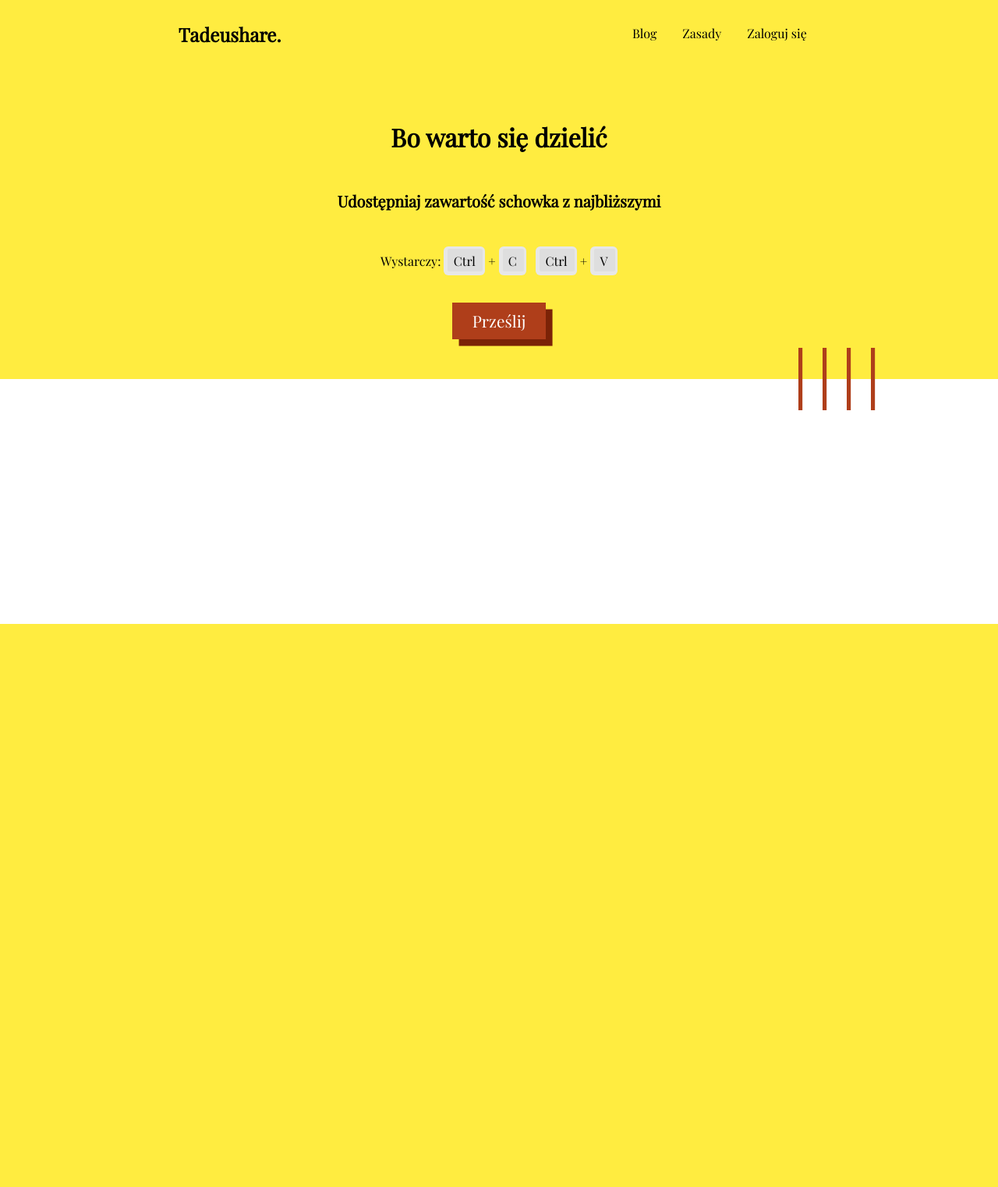
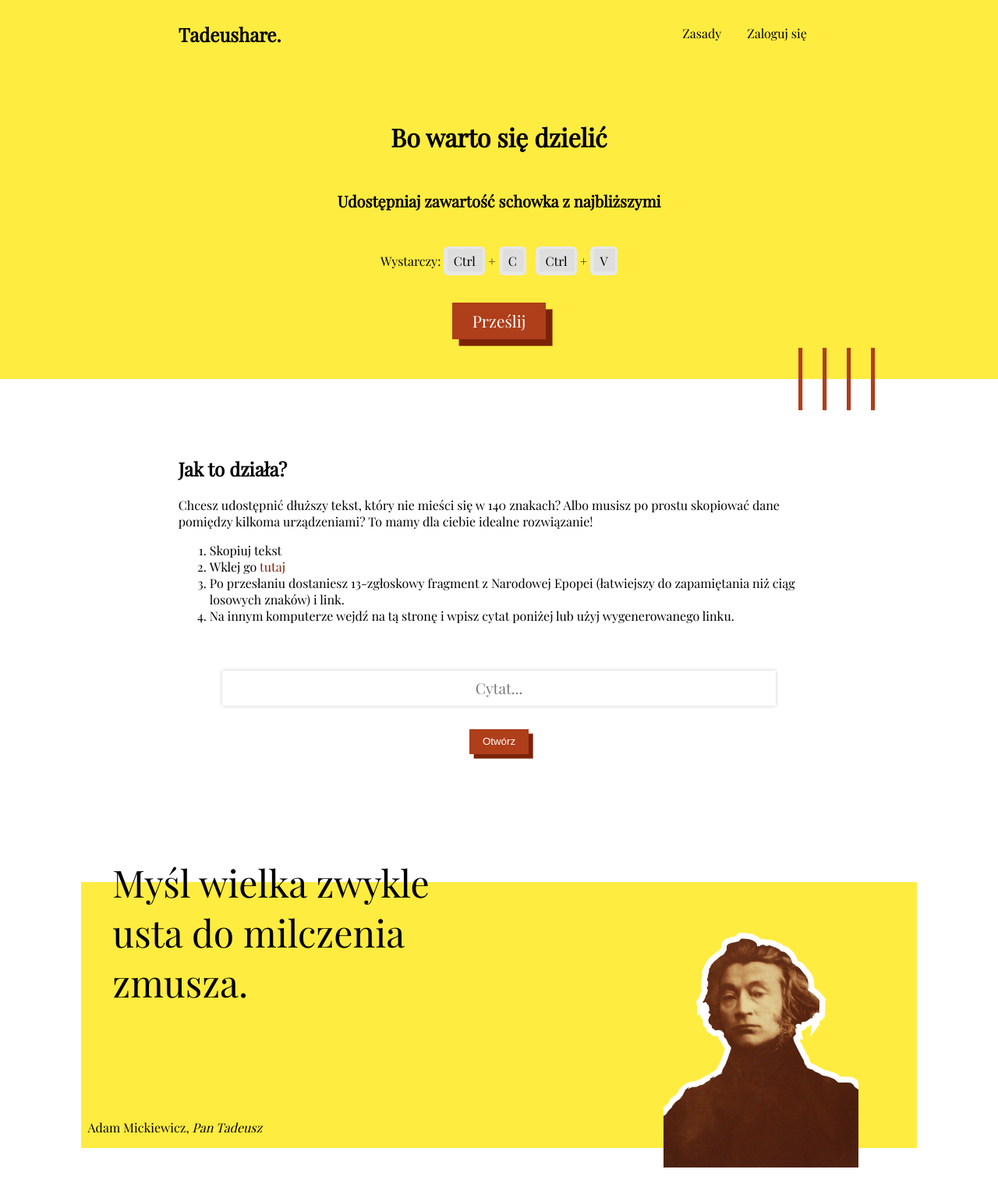
Before and after one commit to pniedzwiedzinski/tadeushare, a PHP site: page / in a window 1280 px wide. Shown: the whole page at 78% size. Before the commit the page ends 800 px from the top, so only its background shows below. Run offline with PHP 8.4, Linux system fonts and the light colour scheme.

Commit message:
Add how section

```diff
--- a/index.html
+++ b/index.html
@@ -13,7 +13,6 @@
           <a href="/"><h1>Tadeushare.</h1></a>
         </div>
         <ul class="menu">
-          <li><a href="/blog">Blog</a></li>
           <li><a href="/rules">Zasady</a></li>
           <li><a href="/login">Zaloguj się</a></li>
         </ul>
@@ -39,5 +38,28 @@
       <a href="/share" class="button" id="share">Prześlij</a>
     </div>
     <div id="stripes" class="decoration"></div>
+    <div id="how">
+      <h2>Jak to działa?</h2>
+      <p>Chcesz udostępnić dłuższy tekst, który nie mieści się w 140 znakach? Albo musisz po prostu skopiować dane pomiędzy kilkoma urządzeniami? To mamy dla ciebie idealne rozwiązanie!</p>
+      <ol>
+        <li>Skopiuj tekst</li>
+        <li>Wklej go <a href="/share">tutaj</a></li>
+        <li>
+          Po przesłaniu dostaniesz 13-zgłoskowy fragment z Narodowej Epopei (łatwiejszy do zapamiętania niż ciąg losowych znaków) i link.
+        </li>
+        <li>Na innym komputerze wejdź na tą stronę i wpisz cytat poniżej lub użyj wygenerowanego linku.</li>
+      </ol>
+      <input placeholder="Cytat..." name="cite" id="cite">
+      <button class="button">Otwórz</button>
+    </div>
+    <div id="quote" >
+      <figure class="bg">
+        <blockquote>
+          Myśl wielka zwykle usta do milczenia zmusza.
+        </blockquote>
+        <figcaption>Adam Mickiewicz, <cite>Pan Tadeusz</cite></figcaption>
+      </figure>
+      <img src="media/adam_mickiewicz.png">
+    </div>
   </body>
 </html>
--- a/style.css
+++ b/style.css
@@ -12,7 +12,9 @@ body {
 
 nav,
 footer,
-main {
+main,
+p,
+#how {
   margin: 0 auto;
   max-width: 100ex;
 }
@@ -104,6 +106,8 @@ nav {
 }
 
 .button {
+  display: block;
+  margin: 1ex auto;
   padding: 1.2ex 2.4ex;
   border: none;
   background: #AF3E1A;
@@ -121,3 +125,51 @@ nav {
   margin: 1ex;
   font-size: 1.3em;
 }
+
+#how {
+  padding: 0 1ex;
+  margin-bottom: 20ex;
+}
+
+#how a {
+  color: #7B2307;
+}
+
+#how input {
+  display: block;
+  font-family: inherit;
+  font-size: 1.2em;
+  margin: 3ex auto;
+  margin-top: 6ex;
+  padding: 1ex;
+  border: none;
+  box-shadow: 0 0 5px #ccc;
+  width: 80vw;
+  max-width: 70ex;
+  text-align: center;
+}
+
+#quote {
+  margin: 6ex auto;
+  position: relative;
+  max-width: 140ex;
+}
+
+#quote blockquote {
+  font-size: 3em;
+  width: 10em;
+  position: relative;
+  top: -2em;
+}
+
+#quote figcaption {
+  margin: 0 1ex;
+}
+
+#quote img {
+  width: 30vw;
+  max-width: 250px;
+  position: absolute;
+  bottom: -3ex;
+  right: 10%;
+}
```
Also changed, not shown: media/adam_mickiewicz.png, media/adam_mickiewicz_glasses.png (added).
